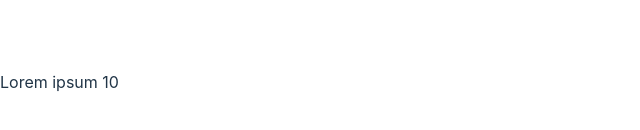
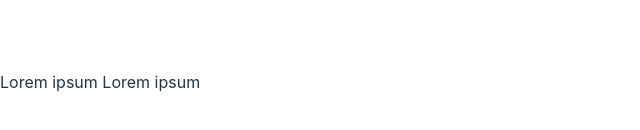
Before and after one commit to MarcinGrygierek/test-app, a React (Vite) app: page / in a window 1280 px wide. Shown: the part 318-448 px from the top of the page, without its empty margins (0-640 px from the left). Built offline with nearby package versions, Linux system fonts and the light colour scheme.

Commit message:
Incorrect commit

```diff
--- a/src/App.tsx
+++ b/src/App.tsx
@@ -3,7 +3,7 @@ type Props = {
 }
 
 export const App = ({ name }: Props) => {
-  const a = 10
+  const a: boolean = "Lorem ipsum"
 
   return (
     <div>
```
